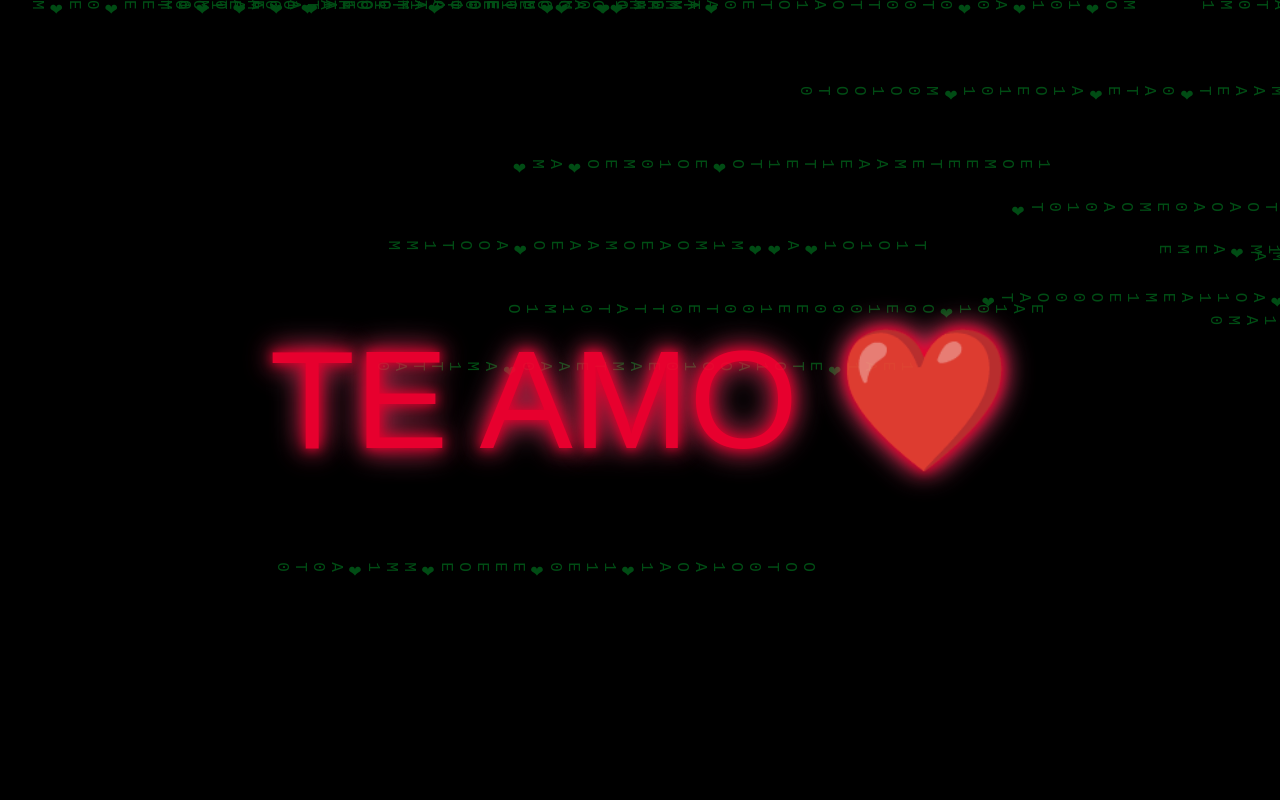
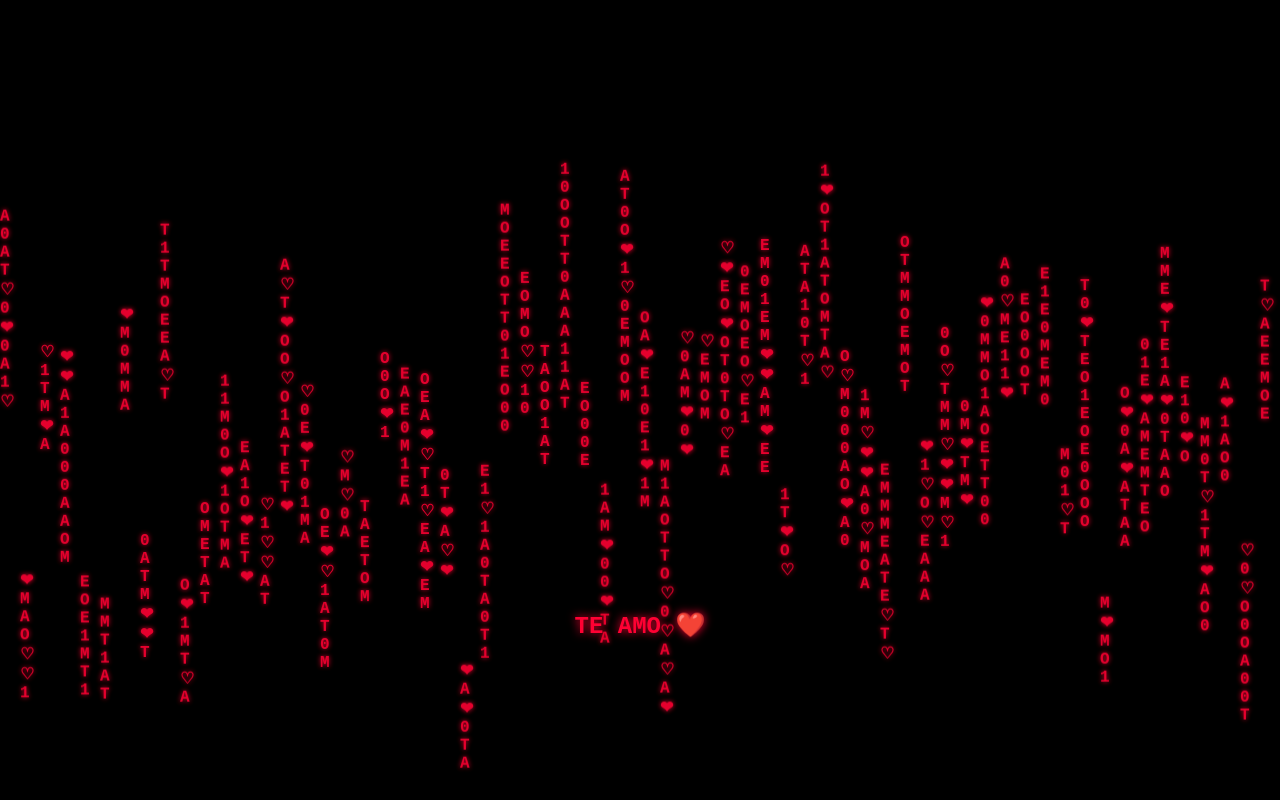
Before and after one commit to Panquecanoob/teamo-github.io, a plain HTML site: page index.html in a window 1280 px wide. Drawn offline with Linux system fonts and the light colour scheme.

Commit message:
index.html

```diff
--- a/index.html
+++ b/index.html
@@ -2,106 +2,113 @@
 <html lang="es">
 <head>
     <meta charset="UTF-8">
-    <meta name="viewport" content="width=device-width, initial-scale=1.0">
+    <meta name="viewport" content="width=device-width, initial-scale=1.0, maximum-scale=1.0, user-scalable=no">
     <title>TE AMO ❤️</title>
     <style>
         body {
-            background: #000;
+            background-color: #000;
             margin: 0;
+            padding: 0;
             overflow: hidden;
+            touch-action: manipulation;
             height: 100vh;
-            display: flex;
-            justify-content: center;
-            align-items: center;
-            font-family: 'Arial', sans-serif;
         }
 
-        .message {
-            position: relative;
-            color: #ff0033;
-            font-size: 10vw;
-            text-shadow:
-                0 0 10px #ff0033,
-                0 0 20px #ff0033,
-                0 0 30px #ff6699;
-            animation: pulse 1.5s infinite alternate;
-        }
-
-        @keyframes pulse {
-            to { transform: scale(1.1); opacity: 0.9; }
-        }
-
-        .matrix-effect {
+        .matrix-rain {
             position: absolute;
             top: 0;
             left: 0;
             width: 100%;
             height: 100%;
-            z-index: -1;
-            opacity: 0.3;
-            overflow: hidden;
         }
 
-        .matrix-column {
+        .text-drop {
             position: absolute;
-            color: #00ff44;
-            font-family: monospace;
-            font-size: 2vmin;
-            writing-mode: vertical-rl;
+            color: #ff0033;
+            font-family: 'Courier New', monospace;
+            font-size: 16px;
+            font-weight: bold;
+            text-shadow: 0 0 5px #ff0033;
+            opacity: 0.9;
             animation: fall linear forwards;
+            will-change: transform;
         }
 
         @keyframes fall {
-            to { transform: translateY(100vh); }
+            to {
+                transform: translateY(100vh);
+            }
+        }
+
+        .message {
+            position: absolute;
+            bottom: 20%;
+            left: 0;
+            width: 100%;
+            text-align: center;
+            color: #ff0033;
+            font-family: 'Courier New', monospace;
+            font-size: 24px;
+            font-weight: bold;
+            text-shadow: 0 0 10px #ff0033;
+            z-index: 100;
         }
     </style>
 </head>
 <body>
-    <div class="matrix-effect" id="matrix"></div>
+    <div class="matrix-rain" id="matrixRain"></div>
     <div class="message">TE AMO ❤️</div>
 
     <script>
-        // Efecto Matrix mejorado
-        const matrix = document.getElementById('matrix');
-        const chars = "01❤TEAMO";
+        const chars = "01TEAMO❤♡";
+        const matrixContainer = document.getElementById('matrixRain');
+        const columns = Math.floor(window.innerWidth / 20);
+        const drops = [];
 
-        function createMatrix() {
-            const col = document.createElement('div');
-            col.className = 'matrix-column';
-            col.style.left = `${Math.random() * 100}%`;
-            col.style.animationDuration = `${3 + Math.random() * 7}s`;
-            col.style.animationDelay = `${Math.random() * 2}s`;
+        // Configuración de la lluvia
+        for (let i = 0; i < columns; i++) {
+            drops[i] = 1;
 
-            let content = '';
-            for (let i = 0; i < 30; i++) {
-                content += chars[Math.floor(Math.random() * chars.length)] + '<br>';
+            const drop = document.createElement('div');
+            drop.className = 'text-drop';
+            drop.style.left = (i * 20) + 'px';
+            matrixContainer.appendChild(drop);
+
+            animateDrop(drop, i);
+        }
+
+        function animateDrop(element, column) {
+            const speed = 50 + Math.random() * 50;
+            const length = 5 + Math.floor(Math.random() * 10);
+
+            let text = '';
+            for (let i = 0; i < length; i++) {
+                text += chars[Math.floor(Math.random() * chars.length)] + '<br>';
             }
-            col.innerHTML = content;
 
-            matrix.appendChild(col);
+            element.innerHTML = text;
+            element.style.top = (-20 * length) + 'px';
+            element.style.animationDuration = (speed / 10) + 's';
 
             setTimeout(() => {
-                col.remove();
-            }, 10000);
+                animateDrop(element, column);
+            }, speed * 10);
         }
 
-        // Crear columnas cada 300ms
-        setInterval(createMatrix, 300);
-
-        // Efecto interactivo
-        document.addEventListener('click', (e) => {
+        // Efecto interactivo al tocar
+        document.addEventListener('touchstart', (e) => {
             const heart = document.createElement('div');
-            heart.innerHTML = '❤️';
-            heart.style.position = 'absolute';
-            heart.style.left = `${e.clientX}px`;
-            heart.style.top = `${e.clientY}px`;
-            heart.style.fontSize = '30px';
-            heart.style.animation = 'pulse 1s ease-out forwards';
-            document.body.appendChild(heart);
+            heart.className = 'text-drop';
+            heart.innerHTML = '❤';
+            heart.style.left = e.touches[0].clientX + 'px';
+            heart.style.top = e.touches[0].clientY + 'px';
+            heart.style.animationDuration = '2s';
+            heart.style.fontSize = '24px';
+            matrixContainer.appendChild(heart);
 
             setTimeout(() => {
                 heart.remove();
-            }, 1000);
+            }, 2000);
         });
     </script>
 </body>
```
